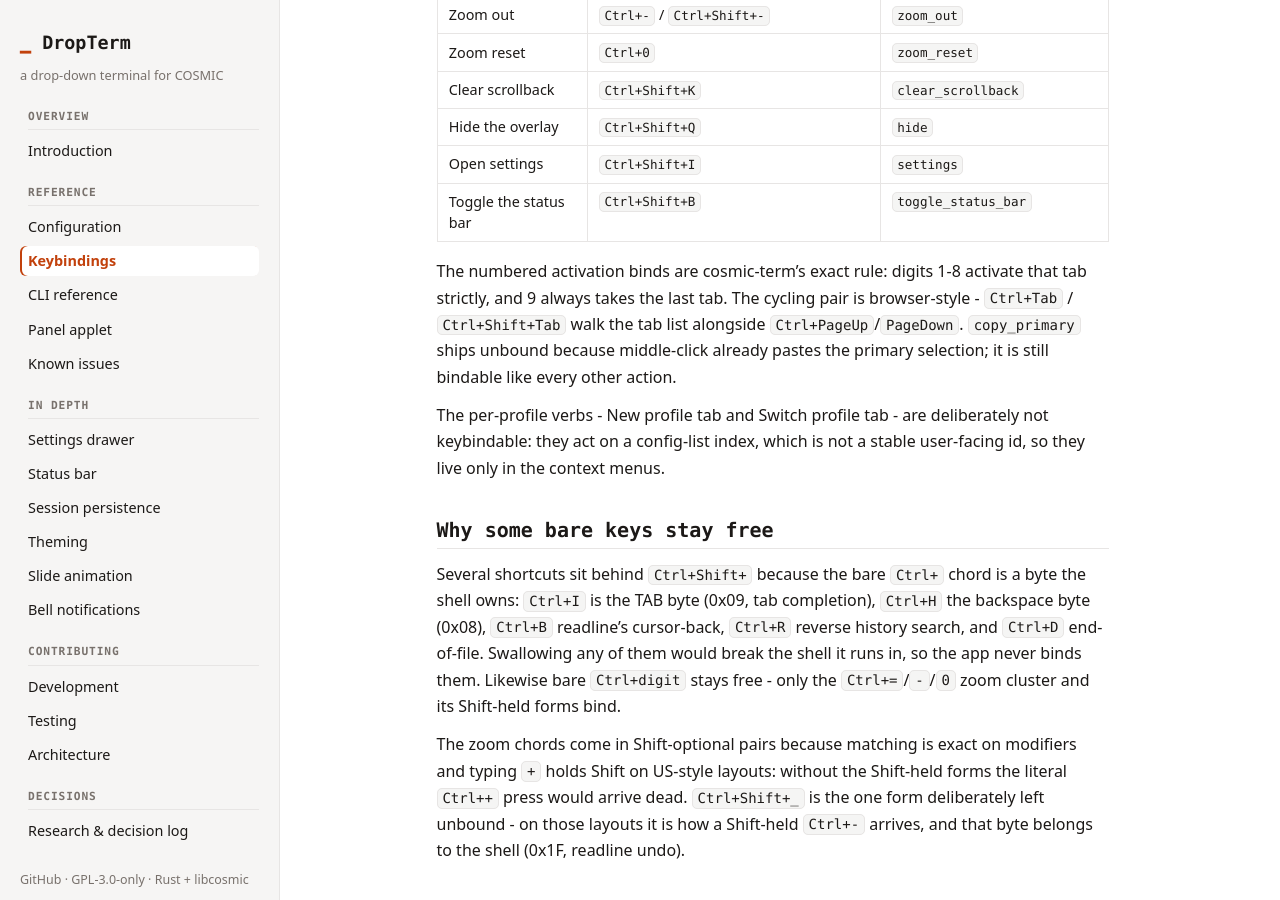
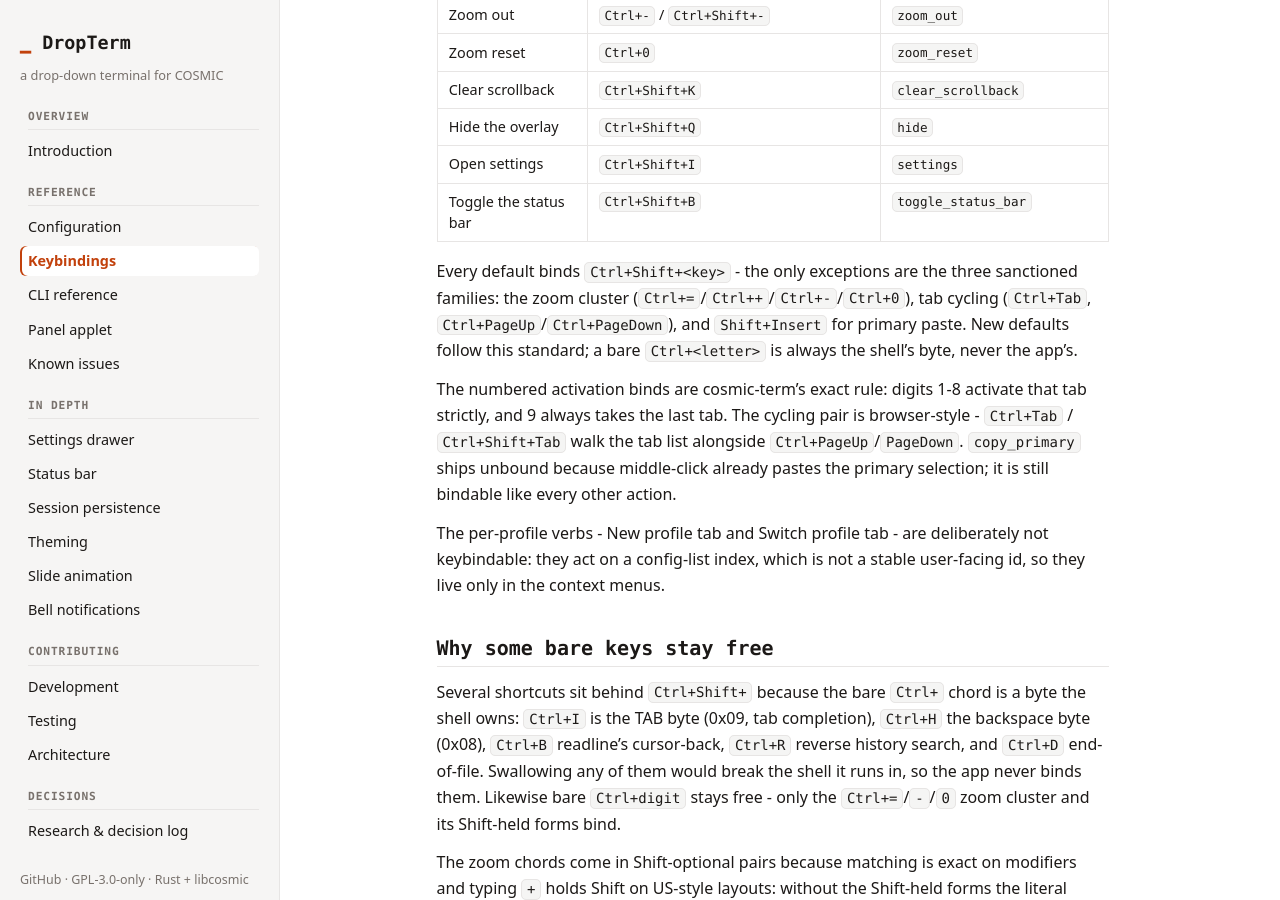
Before and after one commit to l1br3-io/cosmic-ext-dropterm, a Jekyll site: the page built from docs/keybindings.md, in a window 1280 px wide and 900 px high, scrolled down 1014 px. Built offline with Jekyll 4.4.1, drawn with Linux system fonts in a browser that asks for light colours; our own code applies the rules of GitHub Pages for plain Markdown files.

Commit message:
docs: the default-keybind standard stated - Ctrl+Shift, three sanctioned families
The keybindings page framed the standard inversely ("why some bare
keys stay free" - a letter list of shell bytes); the rule itself was
nowhere. It now reads positively right after the defaults table:
every default is Ctrl+Shift-modified except three sanctioned families
(the zoom cluster, tab cycling, Shift+Insert), and new defaults
follow the standard. The words match what the map-wide invariant test
enforces - same eight chords, same three families - and the existing
why section stays verbatim as the byte-level rationale.

```diff
--- a/docs/keybindings.md
+++ b/docs/keybindings.md
@@ -30,6 +30,8 @@ Every app-level shortcut and its default chords, in the same groups the settings
 | Open settings | `Ctrl+Shift+I` | `settings` |
 | Toggle the status bar | `Ctrl+Shift+B` | `toggle_status_bar` |
 
+Every default binds `Ctrl+Shift+<key>` - the only exceptions are the three sanctioned families: the zoom cluster (`Ctrl+=`/`Ctrl++`/`Ctrl+-`/`Ctrl+0`), tab cycling (`Ctrl+Tab`, `Ctrl+PageUp`/`Ctrl+PageDown`), and `Shift+Insert` for primary paste. New defaults follow this standard; a bare `Ctrl+<letter>` is always the shell's byte, never the app's.
+
 The numbered activation binds are cosmic-term's exact rule: digits 1-8 activate that tab strictly, and 9 always takes the last tab. The cycling pair is browser-style - `Ctrl+Tab` / `Ctrl+Shift+Tab` walk the tab list alongside `Ctrl+PageUp`/`PageDown`. `copy_primary` ships unbound because middle-click already pastes the primary selection; it is still bindable like every other action.
 
 The per-profile verbs - New profile tab and Switch profile tab - are deliberately not keybindable: they act on a config-list index, which is not a stable user-facing id, so they live only in the context menus.
```
